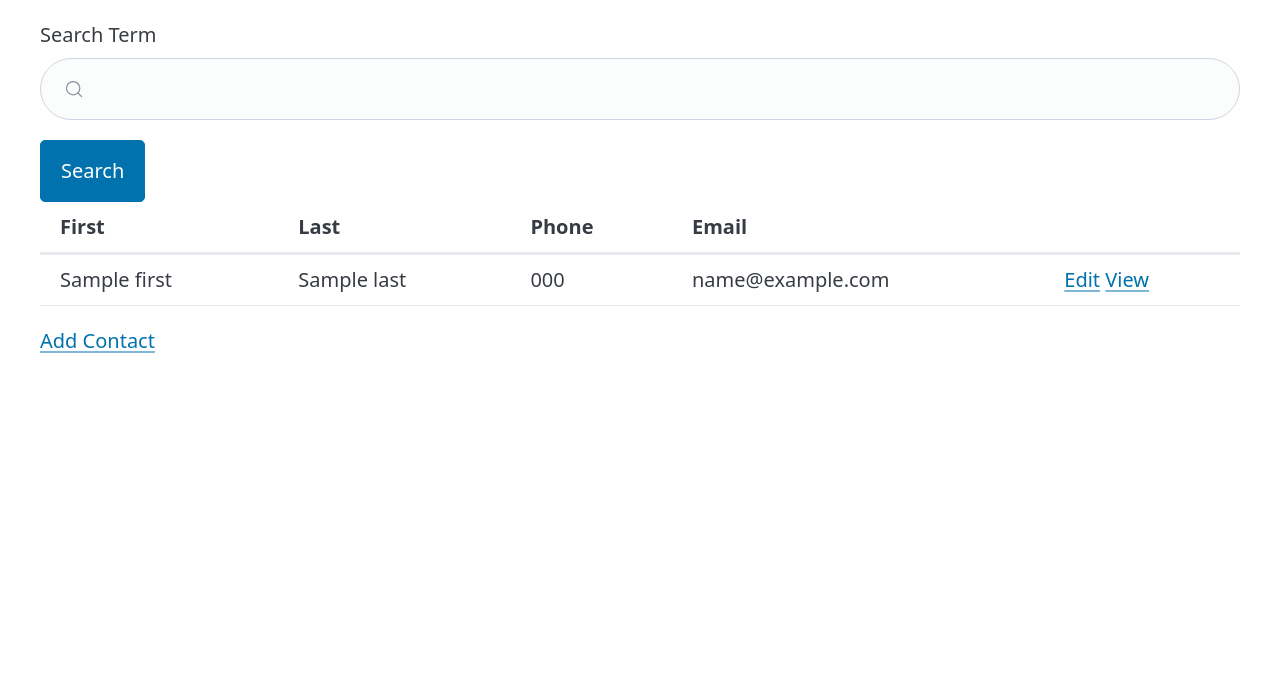
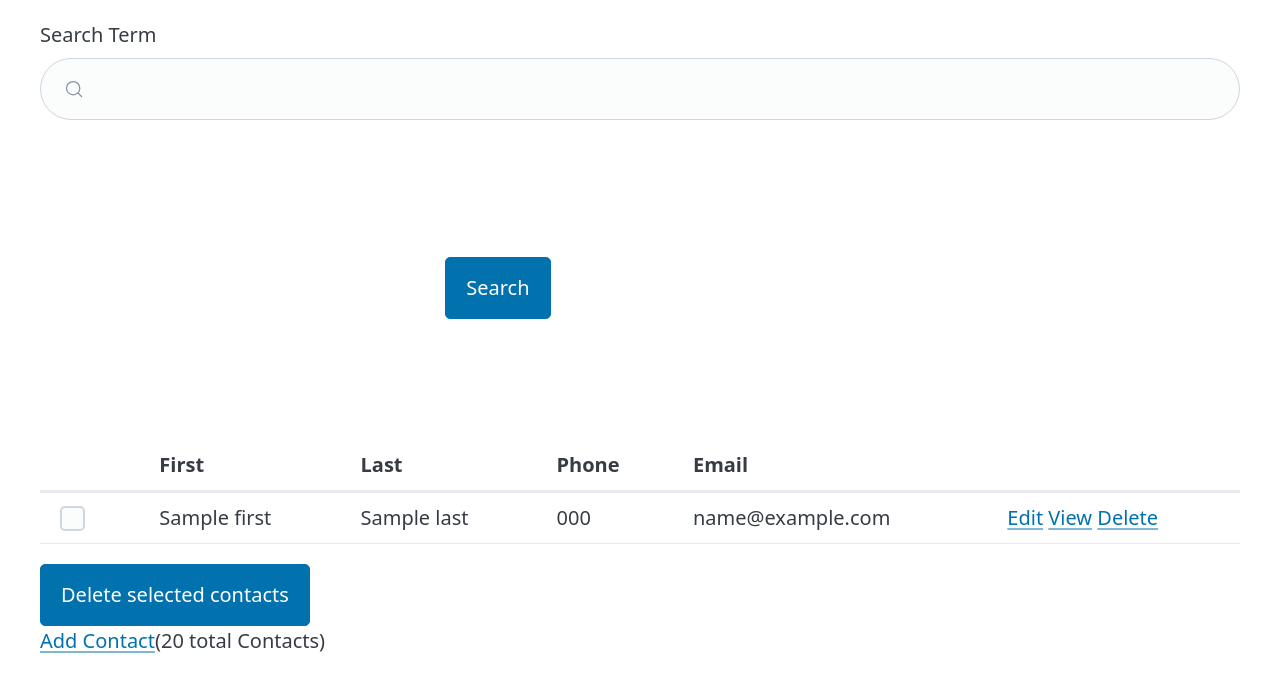
Before and after one commit to willthefirst/htmx, a Flask app: template templates/index.html in a window 1280 px wide. Shown: the part 30-722 px from the top of the page. Run offline with Flask 3, Linux system fonts and the light colour scheme; the template is opened without the code that fills it: most values are stand-ins (such as "Sample title", 1, 10 or a date in 2020); some libraries are stand-ins or nearby versions.

Commit message:
Buld delete

```diff
--- a/app.py
+++ b/app.py
@@ -80,6 +80,10 @@ class Contact:
             return True
         return False
 
+    @classmethod
+    def count(cls):
+        return len(cls.contacts)
+
 # List of contact information
 contacts_data = [
     {"first_name": "John", "last_name": "Doe", "phone": "123-456-7890", "email": "john.doe@example.com"},
@@ -119,9 +123,17 @@ def contacts():
     page = int(request.args.get("page", 1))
     if search is not None:
         contacts_set = Contact.search(search)
+        if request.headers.get('HX-Trigger') == 'search':
+            print(contacts_set)
+            return render_template("rows.html", contacts=contacts_set)
     else:
         contacts_set = Contact.all(page)
     return render_template("index.html", contacts=contacts_set, page=page)
+
+@app.route("/contacts/count")
+def contacts_count():
+    count = Contact.count()
+    return "(" + str(count) + " total Contacts)"
 
 @app.route("/contacts", methods=["POST"])
 def contacts_post():
@@ -196,5 +208,21 @@ def contacts_email_get(contact_id=0):
 @app.route("/contacts/<contact_id>", methods=["DELETE"])
 def contacts_delete(contact_id=0):
     Contact.delete(contact_id)
-    flash("Deleted Contact!")
-    return redirect("/contacts", 303)
+    if request.headers.get('HX-Trigger') == 'delete-btn':
+        flash("Deleted Contact!")
+        return redirect("/contacts", 303)
+    else:
+        return ""
+
+@app.route("/contacts", methods=["DELETE"])
+def contacts_delete_all():
+    contact_ids = [
+        id
+        for id in request.form.getlist("selected_contact_ids")
+    ]
+    for contact_id in contact_ids:
+        print(contact_id)
+        print(Contact.delete(contact_id))
+    flash("Deleted contacts!")
+    contacts_set = Contact.all()
+    return render_template("index.html", contacts=contacts_set, page=0)
--- a/templates/edit.html
+++ b/templates/edit.html
@@ -51,6 +51,7 @@
   </fieldset>
 </form>
 <button
+  id="delete-btn"
   hx-delete="/contacts/{{ contact.id }}"
   hx-target="body"
   hx-push-url="true"
--- a/templates/index.html
+++ b/templates/index.html
@@ -3,17 +3,28 @@
 <input
   id="search"
   type="search"
+  hx-get="/contacts"
+  hx-target="tbody"
+  hx-trigger="search, keyup delay:200ms changed"
+  hx-indicator="#spinner"
   name="q"
   value="{{ request.args.get('q') or '' }}" />
+<img
+  id="spinner"
+  class="htmx-indicator"
+  src="/static/img/spinning-circles.svg"
+  alt="Request In Flight..." />
 <button
   hx-post="/contacts"
   hx-target="#main"
   hx-include="#search">
   Search
 </button>
+<form>
   <table>
     <thead>
       <tr>
+        <th />
         <th>First</th>
         <th>Last</th>
         <th>Phone</th>
@@ -22,42 +33,35 @@
       </tr>
     </thead>
     <tbody>
-    {% for contact in contacts %}
-    <tr>
-      <td>{{ contact.first }}</td>
-      <td>{{ contact.last }}</td>
-      <td>{{ contact.phone }}</td>
-      <td>{{ contact.email }}</td>
-      <td>
-        <a href="/contacts/{{ contact.id }}/edit">Edit</a>
-        <a href="/contacts/{{ contact.id }}">View</a>
-      </td>
-    </tr>
-    {% endfor %} {% if contacts|length == 10 %}
-    <tr>
-      <td
-        colspan="5"
-        style="text-align: center">
-        <span
-          hx-target="closest tr"
-          hx-trigger="revealed"
-          hx-swap="outerHTML"
-          hx-select="tbody > tr"
-          hx-get="/contacts?page={{ page + 1 }}"
-          >Loading More...</span
-        >
-      </td>
-    </tr>
-    {% endif %}
+      {% include 'rows.html' %}
     </tbody>
   </table>
+  <button
+    hx-delete="/contacts"
+    hx-confirm="Are you sure you want to delete these contacts?"
+    hx-target="body">
+    Delete selected contacts
+  </button>
+</form>
 <div>
   <span style="float: right">
-    {% if page > 1 %}
+    {% if page and page > 1 %}
     <a href="/contacts?page={{ page - 1 }}">Previous</a> {% endif %} {% if
     contacts|length == 10 %} <a href="/contacts?page={{ page + 1 }}">Next</a> {%
     endif %}
   </span>
 </div>
-<p><a href="/contacts/new">Add Contact</a></p>
+<p>
+  <a href="/contacts/new">Add Contact</a
+  ><span
+    hx-get="/contacts/count"
+    hx-trigger="revealed"
+    >({{ count }} total Contacts)<img
+      id="spinner"
+      class="htmx-indicator"
+      src="/static/img/spinning-circles.svg"
+      alt="loading things"
+  /></span>
+</p>
+
 {% endblock %}
--- a/templates/layout.html
+++ b/templates/layout.html
@@ -10,6 +10,12 @@
     <link
       rel="stylesheet"
       href="https://cdn.jsdelivr.net/npm/@picocss/pico@2/css/pico.min.css" />
+    <style>
+      tr.htmx-swapping {
+        opacity: 0;
+        transition: opacity 1s ease-out;
+      }
+    </style>
   </head>
   <body
     id="main"
--- /dev/null
+++ b/templates/rows.html
@@ -0,0 +1,23 @@
+{% for contact in contacts %}
+<tr>
+  <td>
+    <input type="checkbox" name="selected_contact_ids" value={{ contact.id }}></input>
+  </td>
+  <td>{{ contact.first }}</td>
+  <td>{{ contact.last }}</td>
+  <td>{{ contact.phone }}</td>
+  <td>{{ contact.email }}</td>
+  <td>
+    <a href="/contacts/{{ contact.id }}/edit">Edit</a>
+    <a href="/contacts/{{ contact.id }}">View</a>
+    <a
+      href="#"
+      hx-delete="/contacts/{{ contact.id }}"
+      hx-confirm="Are you sure you want to delete this contact?"
+      hx-target="closest tr"
+      hx-swap="outerhtml swap:1s"
+      >Delete
+    </a>
+  </td>
+</tr>
+{% endfor %}
```
Lines whose indentation alone changed are shown as unchanged.
